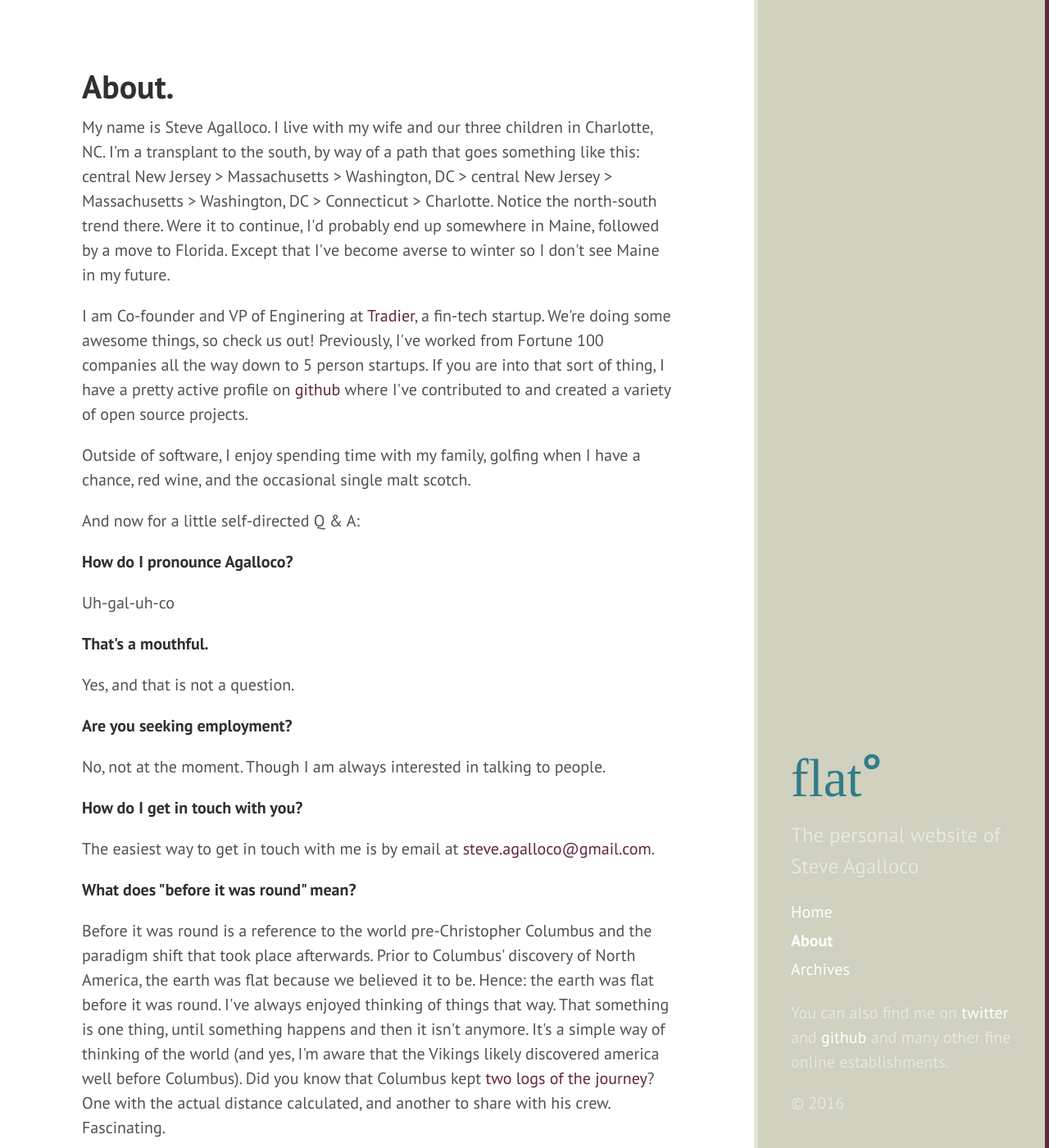
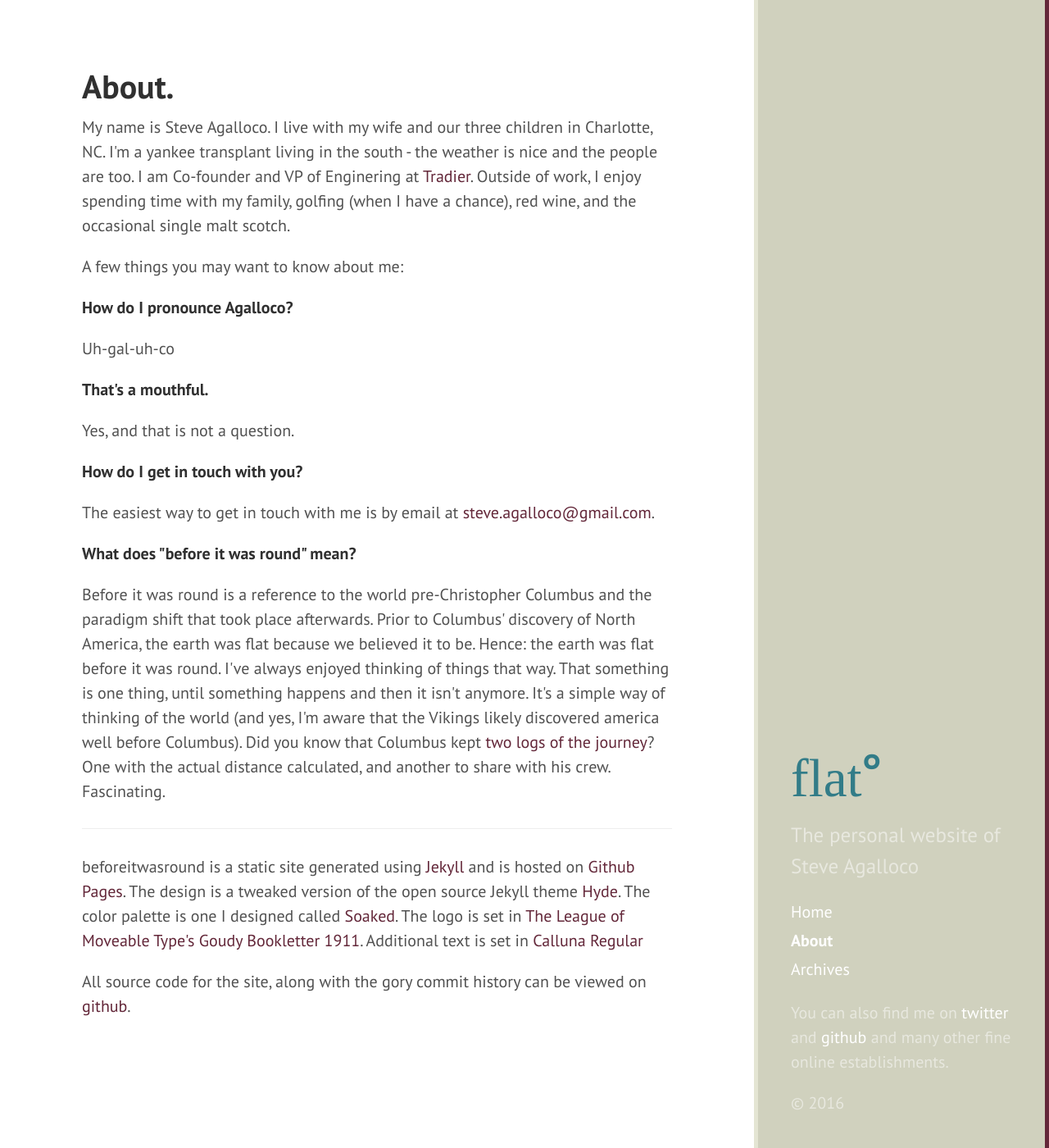
Before and after one commit to stve/stve.github.io, a Jekyll site: the page built from about.html, in a window 1280 px wide and 1400 px high. Shown: the whole window at 82% size. Built offline with Jekyll 4.4.1, drawn with Linux system fonts in a browser that asks for light colours; some web fonts are replaced; some of the changed text lies outside the part shown.

Commit message:
updated about copy

```diff
--- a/about.html
+++ b/about.html
@@ -8,15 +8,9 @@ redirect_from:
   - /colophon.html
 ---
 
-<div class="row">
-  <div class="span6">
-<p>My name is Steve Agalloco.  I live with my wife and our three children in Charlotte, NC. I'm a transplant to the south, by way of a path that goes something like this: central New Jersey > Massachusetts > Washington, DC > central New Jersey > Massachusetts > Washington, DC > Connecticut > Charlotte.  Notice the north-south trend there. Were it to continue, I'd probably end up somewhere in Maine, followed by a move to Florida.  Except that I've become averse to winter so I don't see Maine in my future.</p>
+<p>My name is Steve Agalloco.  I live with my wife and our three children in Charlotte, NC. I'm a yankee transplant living in the south - the weather is nice and the people are too. I am Co-founder and VP of Enginering at <a href="https://tradier.com">Tradier</a>. Outside of work, I enjoy spending time with my family, golfing (when I have a chance), red wine, and the occasional single malt scotch.</p>
 
-<p>I am Co-founder and VP of Enginering at <a href="https://tradier.com">Tradier</a>, a fin-tech startup. We're doing some awesome things, so check us out! Previously, I've worked from Fortune 100 companies all the way down to 5 person startups. If you are into that sort of thing, I have a pretty active profile on <a href="https://github.com/stve">github</a> where I've contributed to and created a variety of open source projects.</p>
-
-<p>Outside of software, I enjoy spending time with my family, golfing when I have a chance, red wine, and the occasional single malt scotch.</p>
-
-<p>And now for a little self-directed Q &amp; A:</p>
+<p>A few things you may want to know about me:</p>
 
 <p><strong>How do I pronounce Agalloco?</strong></p>
 
@@ -25,10 +19,6 @@ redirect_from:
 <p><strong>That's a mouthful.</strong></p>
 
 <p>Yes, and that is not a question.</p>
-
-<p><strong>Are you seeking employment?</strong></p>
-
-<p>No, not at the moment.  Though I am always interested in talking to people.</p>
 
 <p><strong>How do I get in touch with you?</strong></p>
 
@@ -39,8 +29,10 @@ href="mailto:s&#116;&#101;&#118;&#101;&#46;ag&#97;l&#108;&#111;&#99;o&#64;&#103;
 
 <p>Before it was round is a reference to the world pre-Christopher Columbus and the paradigm shift that took place afterwards. Prior to Columbus' discovery of North America, the earth was flat because we believed it to be. Hence: the earth was flat before it was round. I've always enjoyed thinking of things that way. That something is one thing, until something happens and then it isn't anymore. It's a simple way of thinking of the world (and yes, I'm aware that the Vikings likely discovered america well before Columbus).  Did you know that Columbus kept <a href="http://www.eyewitnesstohistory.com/columbus.htm">two logs of the journey</a>?  One with the actual distance calculated, and another to share with his crew. Fascinating.</p>
 
-  </div>
-  <div class="span6">
+<hr>
+
+<!--
+
 <p>For the past 5+ years I have been working with Ruby and Ruby on Rails. I enjoy contributing to open source software, notable projects include:</p>
 
 <p><a href="https://github.com/tweetstream/tweetstream">TweetStream</a>: I took over as maintainer from <a href="http://www.mbleigh.com/">Michael Bleigh</a> in 2011 and have since added support for OAuth, Site Streams, and many other features.</p>
@@ -56,12 +48,9 @@ href="mailto:s&#116;&#101;&#118;&#101;&#46;ag&#97;l&#108;&#111;&#99;o&#64;&#103;
 <p><a href="https://github.com/tweetstream/em-twitter">EM Twitter</a>: Probably the open source project I've logged the most hours on, EM-Twitter is the core behind TweetStream and enables full interaction with Twitter's Streaming API.</p>
 
 <p>I've also contributed to: rails, rubygems, faraday_middleware, jsonpath, octokit, geocoder, rash, homebrew, and <a href="https://github.com/stve">many others</a>.
-  </div>
-</div>
 
+-->
 
-<p>beforeitwasround is a static site generated using <a href="http://jekyllrb.com/">Jekyll</a> and is hosted on <a href="http://pages.github.com">Github Pages</a>. Stylesheets are generated with the aid of <a href="http://compass-style.org/">Compass</a> and <a href="http://sass-lang.com/">Sass</a>. 3rd-party libraries are managed using <a href="http://bower.io">Bower</a>. I use the awesome build system <a href="http://gulpjs.com">gulp.js</a> to package everything together.</p>
-
-<p>The site's design is my own, with some help (ok, a lot of help) from <a href="https://twitter.com/cobyism">Coby Chapple's</a> <a href="http://cobyism.com/gridism/">Gridism</a> and <a href="http://simplebits.com/">Dan Cederholm's</a> <a href="http://pea.rs/">Pears pattern library</a>.  The color palette is one I designed called <a href="http://www.colourlovers.com/palette/2059746/Soaked">Soaked</a>. The logo is set in <a href="http://www.theleagueofmoveabletype.com/">The League of Moveable Type's</a> <a href="http://www.theleagueofmoveabletype.com/goudy-bookletter-1911">Goudy Bookletter 1911</a>.  Social media icons are courtesy of <a href="http://symbolset.com">Symbolset Social</a>.  Additional text is set in <a href="http://www.exljbris.com/calluna.html">Calluna Regular</a></p>
+<p>beforeitwasround is a static site generated using <a href="http://jekyllrb.com/">Jekyll</a> and is hosted on <a href="http://pages.github.com">Github Pages</a>. The design is a tweaked version of the open source Jekyll theme <a href="https://github.com/poole/hyde">Hyde</a>.  The color palette is one I designed called <a href="http://www.colourlovers.com/palette/2059746/Soaked">Soaked</a>. The logo is set in <a href="http://www.theleagueofmoveabletype.com/">The League of Moveable Type's</a> <a href="http://www.theleagueofmoveabletype.com/goudy-bookletter-1911">Goudy Bookletter 1911</a>.  Additional text is set in <a href="http://www.exljbris.com/calluna.html">Calluna Regular</a></p>
 
 <p>All source code for the site, along with the gory commit history can be viewed on <a href="https://github.com/stve/stve.github.io">github</a>.</p>
```
Lines whose indentation alone changed are shown as unchanged.
